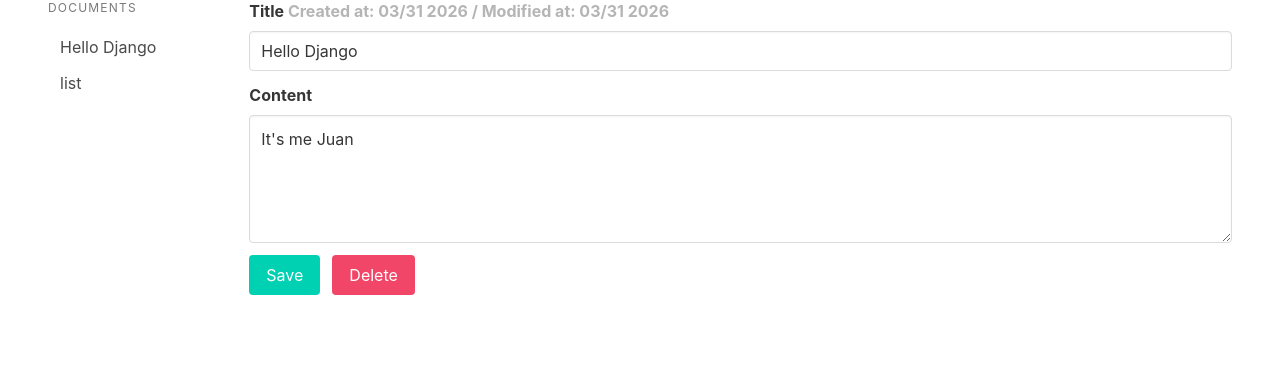
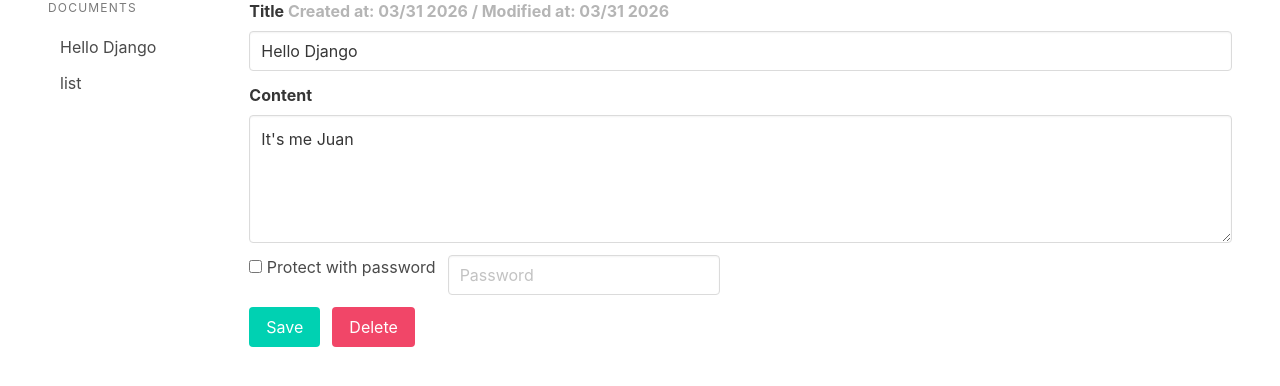
Before and after one commit to jydvfg/notes-app, a Django app: page /edit/2/ in a window 1280 px wide. Shown: the part 101-487 px from the top of the page. Run offline with Django 5.2, Linux system fonts and the light colour scheme; data comes from the database, SQL or seed files in the repository.

Commit message:
add password protection fot notes

```diff
--- a/notetaker/noteapp/models.py
+++ b/notetaker/noteapp/models.py
@@ -6,6 +6,7 @@ class Document(models.Model):
 
     created_at = models.DateTimeField(auto_now_add=True)
     modified_at = models.DateTimeField(auto_now=True)
+    password_hash = models.CharField(max_length=128, blank=True, null=True)
 
     class Meta:
         ordering = ('title',)
--- a/notetaker/noteapp/templates/editor.html
+++ b/notetaker/noteapp/templates/editor.html
@@ -62,10 +62,23 @@
                         <div class="field">
                             <label class="label">Content</label>
 
-                            <div class="control">
+                            <div class="field">
                                 <textarea class="textarea" name="content" placeholder="Content">{% if document %}{{ document.content }}{% endif %}</textarea>
                             </div>
                         </div>
+                        <div class="field is-grouped">
+                        <div class="control">
+                            <label class="checkbox">
+                                <input type="checkbox" name="enable_password">
+                                    Protect with password
+                            </label>
+                        </div>
+                        <div class="control">
+                        <input class="input" type="password" name="password" placeholder="Password">
+                        </div>
+                        </div>
+
+
 
                         <div class="field is-grouped">
                             <div class="control">
--- a/notetaker/noteapp/views.py
+++ b/notetaker/noteapp/views.py
@@ -1,33 +1,42 @@
 from django.shortcuts import render, redirect
+from django.contrib.auth.hashers import make_password, check_password
 
 
 from .models import Document
 
 def view(request, docid=None):
     documents = Document.objects.all()
-
-    if request.method == "GET":
-        title = request.GET.get("title")
-        content = request.GET.get("content")
-
-        if docid and docid > 0:
-            document = Document.objects.get(pk=docid)
-            document.title = title
-            document.content = content
-
-        else:
-            return redirect('editor', docid=0)
+    authenticated = False
+    wrong_password = False
 
     if docid and docid > 0:
         document = Document.objects.get(pk=docid)
+        if request.session.get(f'note_{docid}_auth'):
+            authenticated = True
+            requires_password = False
+        else:
+            requires_password = bool(document.password_hash)
     else:
         document = None
-        docid = 0
+        requires_password = None
+
+    if request.method == "POST":
+        submitted_pw = request.POST.get("password")
+        if document and document.password_hash and check_password(submitted_pw, document.password_hash):
+            request.session[f"note_{docid}_auth"] = True
+
+            return redirect("view_note", docid=docid)
+    else:
+        wrong_password = True
+
+
 
     context = {
         "docid": docid,
         "documents": documents,
-        "document": document
+        "document": document if (not requires_password or authenticated) else None,
+        "requires_password": requires_password and not authenticated,
+        "wrong_password": wrong_password
     }
 
     return render(request, "view.html", context)
@@ -41,21 +50,29 @@ def editor(request, docid):
     documents = Document.objects.all()
 
     if request.method == "POST":
-        docid = int(request.POST.get("docid", 0))
+        submitted_docid = int(request.POST.get("docid", 0))
         title = request.POST.get("title")
         content = request.POST.get("content")
+        enable_pw = request.POST.get("enable_password")
+        plain_pw = request.POST.get("password")
 
-        if docid > 0:
+        if submitted_docid > 0:
              document = Document.objects.get(pk=docid)
-             document.title = title
-             document.content = content
-             document.save()
 
-             return redirect('view_note', docid=docid)
         else:
-            document = Document.objects.create(title=title, content = content)
+            document = Document()
 
-            return redirect('view_note', docid=document.id)
+        document.title = title
+        document.content = content
+
+        if enable_pw and plain_pw:
+            document.password_hash = make_password(plain_pw)
+        else:
+            document.password_hash = None
+
+        document.save()
+        return redirect("view_note", docid=document.id)
+
 
     if docid > 0:
         document = Document.objects.get(pk=docid)
```
Also changed, not shown: notetaker/noteapp/templates/view.html (+11 -0 lines), notetaker/noteapp/migrations/0002_document_password_hash.py (added).
